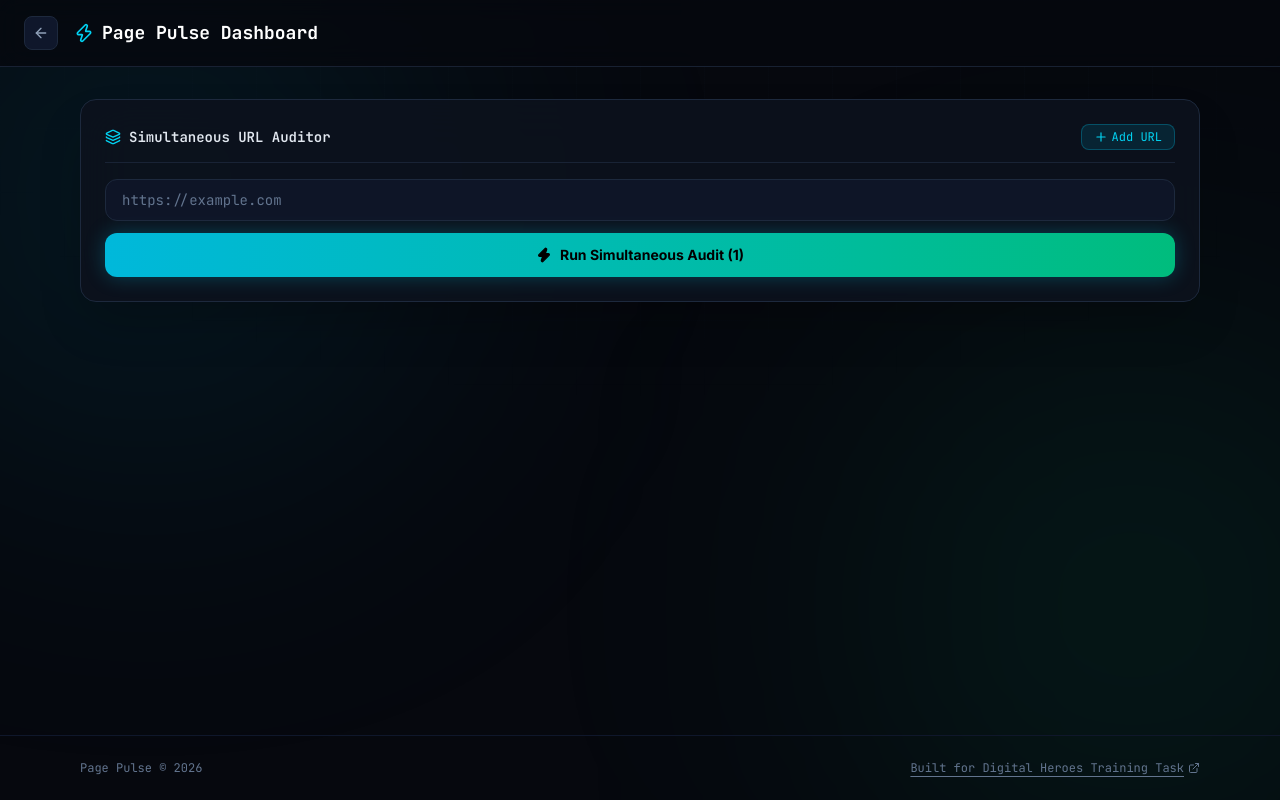
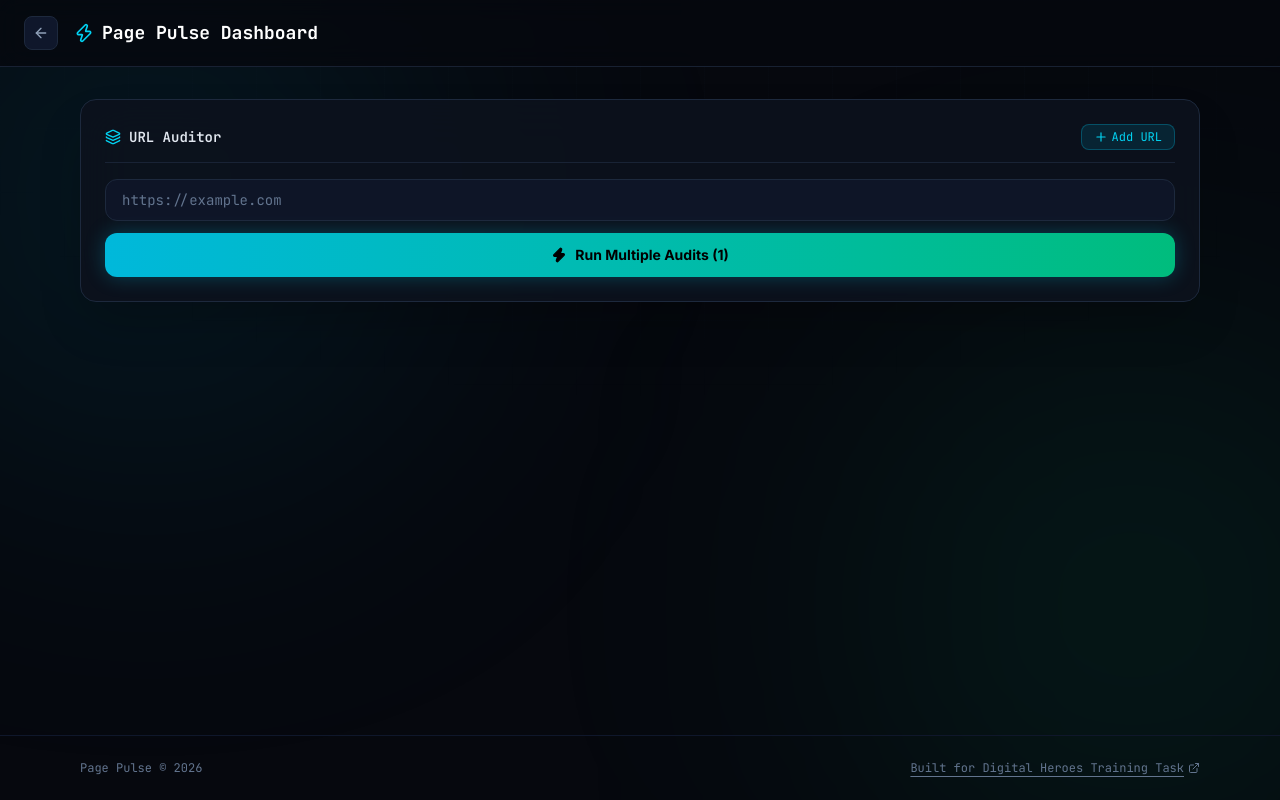
Before and after one commit to AK-RoXX/Page_Pulse_DH, a Next.js app: page /dashboard in a window 1280 px wide. Built offline with nearby package versions, Linux system fonts and the light colour scheme.

Commit message:
fix: name updates

```diff
--- a/app/dashboard/page.tsx
+++ b/app/dashboard/page.tsx
@@ -363,7 +363,7 @@ export default function Dashboard() {
           <div className="flex items-center justify-between border-b border-slate-800/80 pb-3">
             <div className="flex items-center gap-2 text-slate-200 font-mono text-sm font-semibold">
               <Layers className="w-4 h-4 text-cyan-400" />
-              <span>Simultaneous URL Auditor</span>
+              <span>URL Auditor</span>
             </div>
             <button
               type="button"
@@ -405,7 +405,7 @@ export default function Dashboard() {
               className="w-full mt-2 py-3 rounded-xl bg-gradient-to-r from-cyan-500 to-emerald-500 hover:from-cyan-400 hover:to-emerald-400 text-black font-bold text-sm transition-all duration-200 flex items-center justify-center gap-2 shadow-[0_0_20px_rgba(6,182,212,0.3)]"
             >
               <Zap className="w-4 h-4 text-black fill-black" />
-              <span>Run Simultaneous Audit ({urlInputs.filter(u => u.trim()).length || 1})</span>
+              <span>Run Multiple Audits ({urlInputs.filter(u => u.trim()).length || 1})</span>
             </button>
           </form>
         </section>
@@ -426,8 +426,7 @@ export default function Dashboard() {
                   <button
                     key={item.id}
                     onClick={() => setActiveTabId(item.id)}
-                    className={`px-3.5 py-1.5 rounded-lg text-xs font-mono shrink-0 transition-all flex items-center gap-2 border ${
-                      isActive
+                    className={`px-3.5 py-1.5 rounded-lg text-xs font-mono shrink-0 transition-all flex items-center gap-2 border ${isActive
                         ? 'bg-cyan-950/80 border-cyan-500 text-cyan-300 shadow-[0_0_15px_rgba(6,182,212,0.2)]'
                         : 'bg-slate-900/60 border-slate-800 text-slate-400 hover:text-slate-200'
                       }`}
```
Lines whose indentation alone changed are shown as unchanged.
